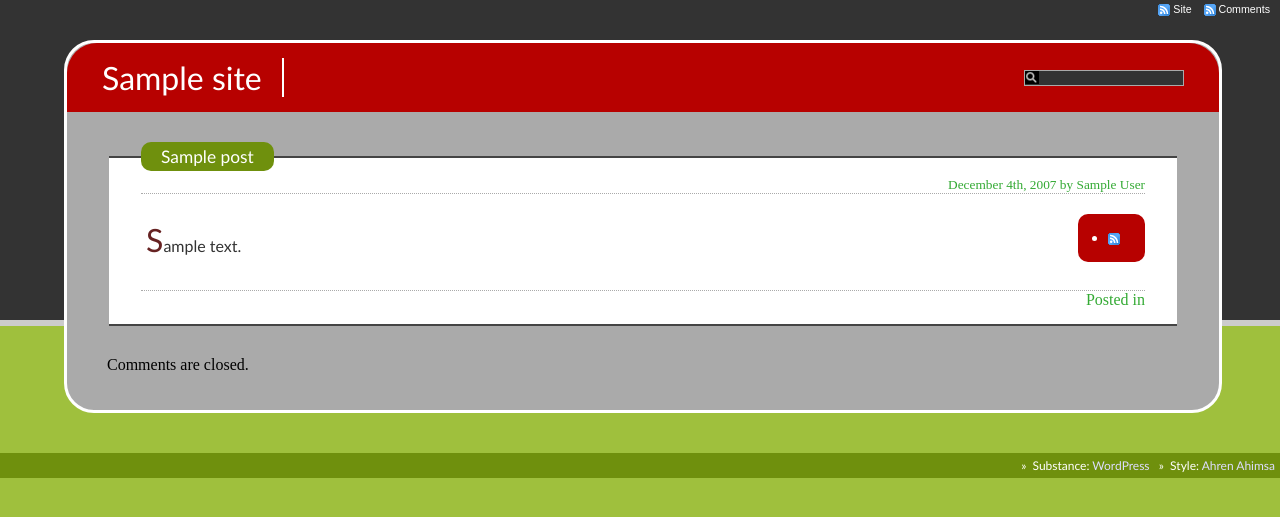
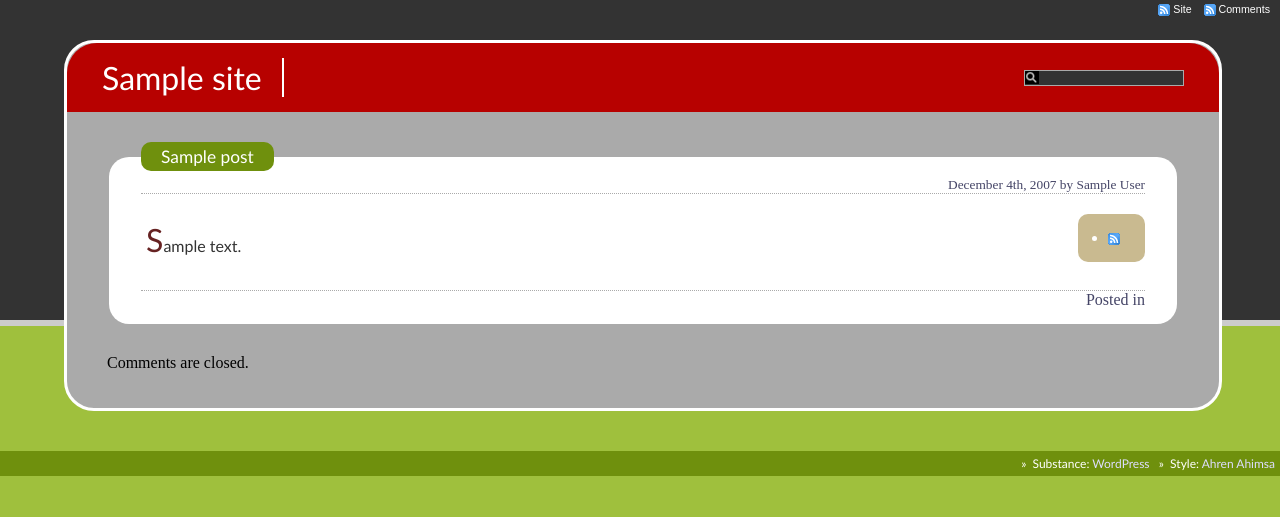
Before and after one commit to ahrencode/Ahimsa-for-WP, a WordPress theme: template single.php in a window 1280 px wide. Shown: the top 517 px of the page. Run offline with PHP 8.4 and a stand-in for WordPress, Linux system fonts and the light colour scheme; the site name, menu and one post (Sample post) are stand-ins, and other content is empty.

Commit message:
all changes for 0.5, including:    * curved border for post entries    * removed border/underline for list items    * added background colour for UL (should do OL!)    * background colour change for comments, reply box    * changes to reply submit button    * widened blockquote width
[git-p4: depot-paths = "//code/ahimsa/main/": change = 13]

```diff
--- a/comments.php
+++ b/comments.php
@@ -68,7 +68,6 @@
 
 <?php endif; ?>
 
-
 <?php if ('open' == $post->comment_status) : ?>
 
     <div id='replybox'>
@@ -77,34 +76,43 @@
 
     <?php if ( get_option('comment_registration') && !$user_ID ) : ?>
         <p>You must be <a href="<?php echo get_option('siteurl'); ?>/wp-login.php?redirect_to=<?php the_permalink(); ?>">logged in</a> to post a comment.</p>
+
     <?php else : ?>
 
         <form action="<?php echo get_option('siteurl'); ?>/wp-comments-post.php" method="post" id="commentform">
 
         <?php if ( $user_ID ) : ?>
-
             <p>Logged in as <a href="<?php echo get_option('siteurl'); ?>/wp-admin/profile.php"><?php echo $user_identity; ?></a>. <a href="<?php echo get_option('siteurl'); ?>/wp-login.php?action=logout" title="Log out of this account">Logout &raquo;</a></p>
 
         <?php else : ?>
 
-<p><input type="text" name="author" id="author" value="<?php echo $comment_author; ?>" size="22" tabindex="1" />
-<label for="author"><small>Name <?php if ($req) echo "(required)"; ?></small></label></p>
+            <p>
+            <input type="text" name="author" id="author"
+                   value="<?php echo $comment_author; ?>" size="22" tabindex="1" />
+            <label for="author"><small>Name <?php if ($req) echo "(required)"; ?></small></label>
+            </p>
 
-<p><input type="text" name="email" id="email" value="<?php echo $comment_author_email; ?>" size="22" tabindex="2" />
-<label for="email"><small>Mail (will not be published) <?php if ($req) echo "(required)"; ?></small></label></p>
+            <p>
+            <input type="text" name="email" id="email"
+                   value="<?php echo $comment_author_email; ?>" size="22" tabindex="2" />
+            <label for="email"><small>Mail (will not be published) <?php if ($req) echo "(required)"; ?>
+                </small></label></p>
 
-<p><input type="text" name="url" id="url" value="<?php echo $comment_author_url; ?>" size="22" tabindex="3" />
+            <p>
+            <input type="text" name="url" id="url"
+                   value="<?php echo $comment_author_url; ?>" size="22" tabindex="3" />
             <label for="url"><small>Website</small></label></p>
 
         <?php endif; ?>
 
         <!--<p><small><strong>XHTML:</strong> You can use these tags: <code><?php echo allowed_tags(); ?></code></small></p>-->
 
-<p><textarea name="comment" id="comment" cols="100%" rows="10" tabindex="4"></textarea></p>
+        <p><textarea name="comment" id="comment" cols="60%" rows="10" tabindex="4"></textarea></p>
 
         <p><input name="submit" type="submit" id="submit" tabindex="5" value="Submit Comment" />
+
         <input type="hidden" name="comment_post_ID" value="<?php echo $id; ?>" />
-</p>
+
         <?php do_action('comment_form', $post->ID); ?>
 
         </form>
--- a/index.php
+++ b/index.php
@@ -52,7 +52,7 @@
 
 	<?php endif; ?>
 
-    <td>
+    </td>
 
 </tr>
 </table>
--- a/style.css
+++ b/style.css
@@ -49,7 +49,7 @@ BLOCKQUOTE
     background-repeat: no-repeat;
     background-color: #f0f0aa;
     color: #222277;
-    margin: 15px 60px 15px 40px;
+    margin: 15px 25px 15px 25px;
     padding: 20px 20px 10px 20px;
     -webkit-border-radius: 15px;
     -moz-border-radius: 15px;
@@ -162,7 +162,7 @@ BLOCKQUOTE
     width: 180px;
     background-color: #ff9f06;
     color: #ffffff;
-    padding: 0px;
+    padding: 10px;
     font-family: "Trebuchet MS", Verdana, Helvetica;
     -webkit-border-bottom-left-radius: 30px;
     -moz-border-radius-bottomleft: 30px;
@@ -207,7 +207,7 @@ BLOCKQUOTE
 #sidebar .sidebarlist li, #postaction li
 {
     border: none;
-    border-top: 1px solid #aaaaaa;
+    border-top: 1px solid #ffffff;
     padding-top: 5px;
     padding-bottom: 5px;
     margin: 0px;
@@ -224,7 +224,7 @@ BLOCKQUOTE
 
 #postaction a
 {
-    color: #ffffff;
+    color: #553333;
 }
 
 .sidebarlist a
@@ -246,8 +246,9 @@ BLOCKQUOTE
 .post fieldset
 {
     background-color: #ffffff;
-    border: 2px solid #444444;
-    border-style: solid none solid none;
+    border-style: none;
+    -webkit-border-radius: 20px;
+    -moz-border-radius: 20px;
 }
 
 .post fieldset legend.title, fieldset.comment legend
@@ -277,7 +278,7 @@ legend.title a, fieldset.comment legend, fieldset.comment legend a
 .entry
 {
     padding: 10px 25px;
-    font-family: "Gill Sans", Skia, "Century Gothic", Helvetica, Arial;
+    font-family: "Gill Sans", Verdana, Skia, "Century Gothic", Helvetica, Arial;
     font-size: medium;
     color: #333333;
 }
@@ -287,8 +288,7 @@ legend.title a, fieldset.comment legend, fieldset.comment legend a
     float: right;
     padding: 10px 15px 10px 10px;
     margin: 20px;
-    /* background-color: #ffddaa; */
-    background-color: #b70100;
+    background-color: #c9ba90;
     -webkit-border-radius: 10px;
     -moz-border-radius: 10px;
 }
@@ -300,15 +300,14 @@ legend.title a, fieldset.comment legend, fieldset.comment legend a
     margin: 5px 20px;
 }
 
-.dateauthor, .postmetadata
+.dateauthor, .postmetadata, .commentmeta
 {
-    color: #33aa33;
+    color: #444466;
 }
 
 DIV#comments
 {
-    background-color: #555555;
-    background-color: #ff9f06;
+    background-color: #c9ba90;
     padding: 10px 30px 30px 30px;
     -webkit-border-radius: 25px;
     -moz-border-radius: 25px;
@@ -317,8 +316,9 @@ DIV#comments
 DIV#replybox
 {
     background-color: #ffffff;
+	color: #333333;
     margin-top: 50px;
-    padding: 10px 20px;
+    padding: 10px 30px;
     -webkit-border-radius: 25px;
     -moz-border-radius: 25px;
 }
@@ -341,6 +341,7 @@ fieldset.comment legend
 fieldset.comment .commenttext
 {
     padding-left: 20px;
+	color: #333333;
 }
 
 #comments textarea
@@ -348,16 +349,26 @@ fieldset.comment .commenttext
     width: 80% !important;
 }
 
+.entry UL, .page UL
+{
+	margin-left: 0px;
+	padding: 15px;
+	padding-left: 30px;
+	background-color: #d0f0ff;
+    -webkit-border-radius: 15px;
+    -moz-border-radius: 15px;
+}
+
 .post LI, .page LI
 {
-    padding: 8px 0px;
-    margin-right: 50px;
-    border-bottom: 1px dotted #aaaaaa;
+    padding: 4px 0px;
+	margin-left: 0px;
+    /*border-bottom: 1px dotted #aaaaaa;*/
 }
 
 .post LI:first-child, .page LI:first-child
 {
-    border-top: 1px dotted #aaaaaa;
+    /*border-top: 1px dotted #aaaaaa;*/
 }
 
 .entry > P:first-child:first-letter
@@ -386,8 +397,23 @@ fieldset.comment .commenttext
     color: #ddddff;
 }
 
-#replybox INPUT, #replybox TEXTAREA
+#replybox H3#respond
+{
+	padding-bottom: 3px;
+	border-bottom: 2px solid #777777;
+}
+
+#replybox INPUT#submit
+{
+	font-weight: bold;
+    background-color: #6f900d;
+	color: #ffffff;
+	border: none;
+	padding: 3px 10px;
+}
+
+#replybox TEXTAREA, #replybox INPUT
 {
     border: 1px solid #aaaadd;
-    background-color: #ddddff;
+    background-color: #f7ffe0;
 }
```
Lines whose indentation alone changed are shown as unchanged.
